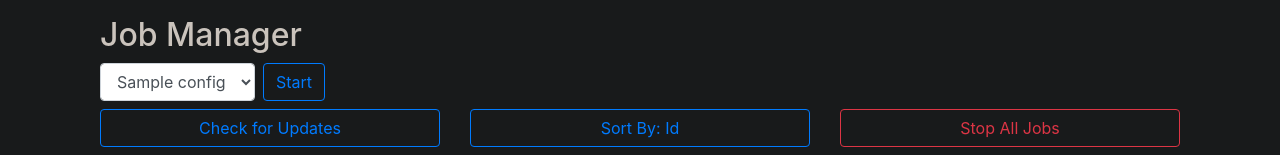
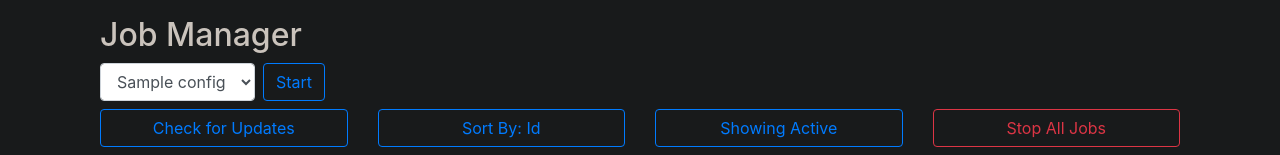
Before and after one commit to austinpkugler/Keynetics-Web, a Flask app: page / in a window 1280 px wide. Shown: the part 137-292 px from the top of the page. Run offline with Flask 3, Linux system fonts and the light colour scheme; a user stored in the database is signed in; tables that the repository leaves empty hold one stand-in row (values such as "Sample post"); data that the repository does not hold is empty.

Commit message:
Add show all toggle

```diff
--- a/app/models.py
+++ b/app/models.py
@@ -8,6 +8,7 @@ in a database and their relationships.
 
 '''
 from flask_login import UserMixin
+from sqlalchemy.ext.hybrid import hybrid_property
 
 from datetime import datetime
 from enum import Enum
@@ -78,6 +79,7 @@ class UserSettings(db.Model, Table):
     user = db.relationship('User', backref=db.backref('settings', lazy=True, uselist=False))
     __table_args__ = (db.UniqueConstraint('user_id', name='user_id'),)
     sort_by = db.Column(db.Enum(SortByEnum), nullable=False, default=SortByEnum.start_time)
+    only_show_active = db.Column(db.Boolean, nullable=False, default=True)
 
     def __init__(self, user_id):
         self.user_id = user_id
@@ -170,6 +172,10 @@ class PlugJob(db.Model, Table):
     def is_active(self):
         return self.status == StatusEnum.started
 
+    @hybrid_property
+    def q_is_active(self):
+        return self.status == StatusEnum.started
+
     def json(self):
         return {
             'id': self.id,
@@ -187,12 +193,20 @@ class PlugJob(db.Model, Table):
         return cls.query.filter_by(config_id=config_id).all()
 
     @classmethod
+    def query_active(cls):
+        return cls.query.filter_by(status=StatusEnum.started)
+
+    @classmethod
     def get_active(cls):
-        return cls.query.filter_by(status=StatusEnum.started).all()
+        return cls.query_active().all()
+
+    @classmethod
+    def query_inactive(cls):
+        return cls.query.filter(cls.status != StatusEnum.started)
 
     @classmethod
     def get_inactive(cls):
-        return cls.query.filter(cls.status.in_([StatusEnum.stopped, StatusEnum.finished, StatusEnum.failed])).all()
+        return cls.query_inactive().all()
 
     @classmethod
     def get_started(cls):
--- a/app/routes.py
+++ b/app/routes.py
@@ -40,7 +40,7 @@ def jobs():
         elif sort_by == 'name':
             jobs = models.PlugJob.query.join(models.PlugConfig).order_by(models.PlugConfig.name.desc())
         elif sort_by == 'status':
-            jobs = models.PlugJob.query.order_by(models.PlugJob.status.desc())
+            jobs = models.PlugJob.query.order_by(models.PlugJob.status)
         elif sort_by == 'start_time':
             jobs = models.PlugJob.query.order_by(models.PlugJob.start_time.desc())
         elif sort_by == 'end_time':
@@ -50,6 +50,9 @@ def jobs():
 
         sort_by = sort_by.replace('_', ' ')
         sort_by = ' '.join([word.capitalize() for word in sort_by.split(' ')])
+
+        if current_user.settings.only_show_active:
+            jobs = jobs.filter(models.PlugJob.q_is_active)
 
         jobs = jobs.paginate(page=page, per_page=10)
         configs = models.PlugConfig.query.order_by(models.PlugConfig.name)
@@ -134,6 +137,14 @@ def next_job_sort():
 
     sort_by = current_user.settings.get_sort_by()
     current_user.settings.sort_by = get_next_sort_by(sort_by)
+    db.session.commit()
+    return redirect(url_for('jobs'))
+
+
+@app.route('/toggle-only-show-active')
+@login_required
+def toggle_only_show_active():
+    current_user.settings.only_show_active = not current_user.settings.only_show_active
     db.session.commit()
     return redirect(url_for('jobs'))
 
--- a/app/templates/pages/jobs.html
+++ b/app/templates/pages/jobs.html
@@ -20,13 +20,20 @@
   </div>
 
   <div class="row mb-2">
-    <div class="col-md-4">
+    <div class="col-md-3">
       <a class="btn btn-outline-primary d-flex justify-content-center" href="{{ url_for('jobs') }}">Check for Updates</a>
     </div>
-    <div class="col-md-4">
+    <div class="col-md-3">
       <a class="btn btn-outline-primary d-flex justify-content-center" href="{{ url_for('next_job_sort') }}">Sort By: {{ sort_by }}</a>
     </div>
-    <div class="col-md-4">
+    <div class="col-md-3">
+      {% if current_user.settings.only_show_active %}
+      <a class="btn btn-outline-primary d-flex justify-content-center" href="{{ url_for('toggle_only_show_active') }}">Showing Active</a>
+      {% else %}
+        <a class="btn btn-outline-primary d-flex justify-content-center" href="{{ url_for('toggle_only_show_active') }}">Showing All</a>
+      {% endif %}
+    </div>
+    <div class="col-md-3">
       <a class="btn btn-outline-danger d-flex justify-content-center" href="{{ url_for('stop_all_jobs') }}">Stop All Jobs</a>
     </div>
   </div>
```
